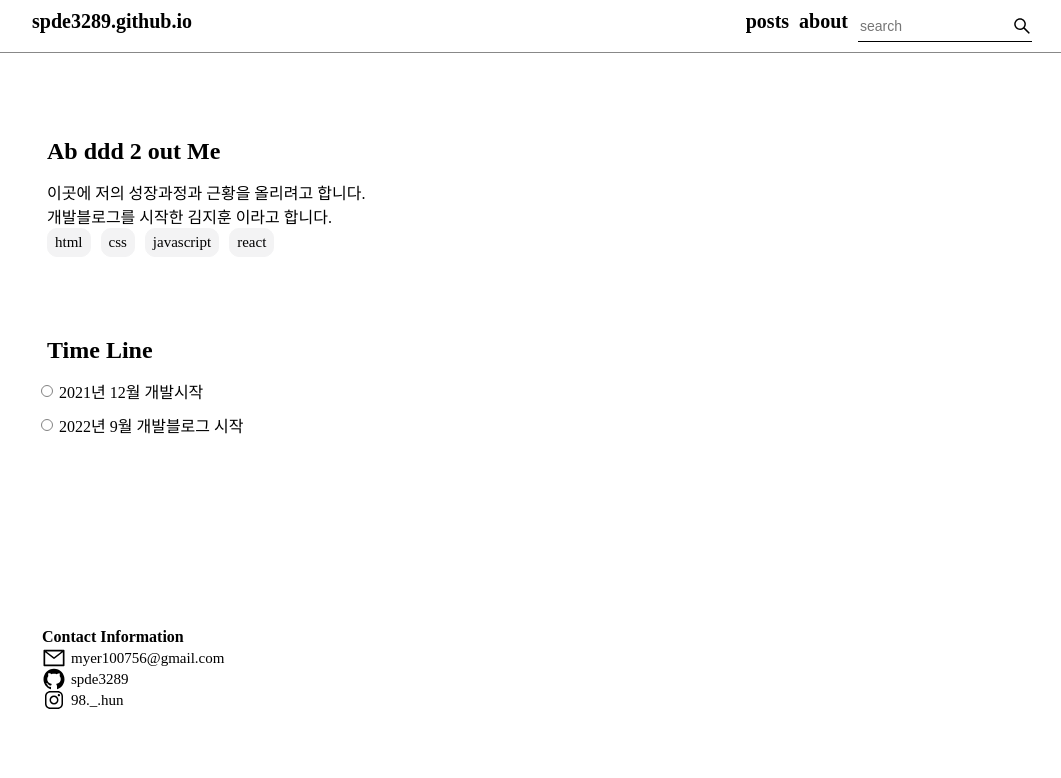
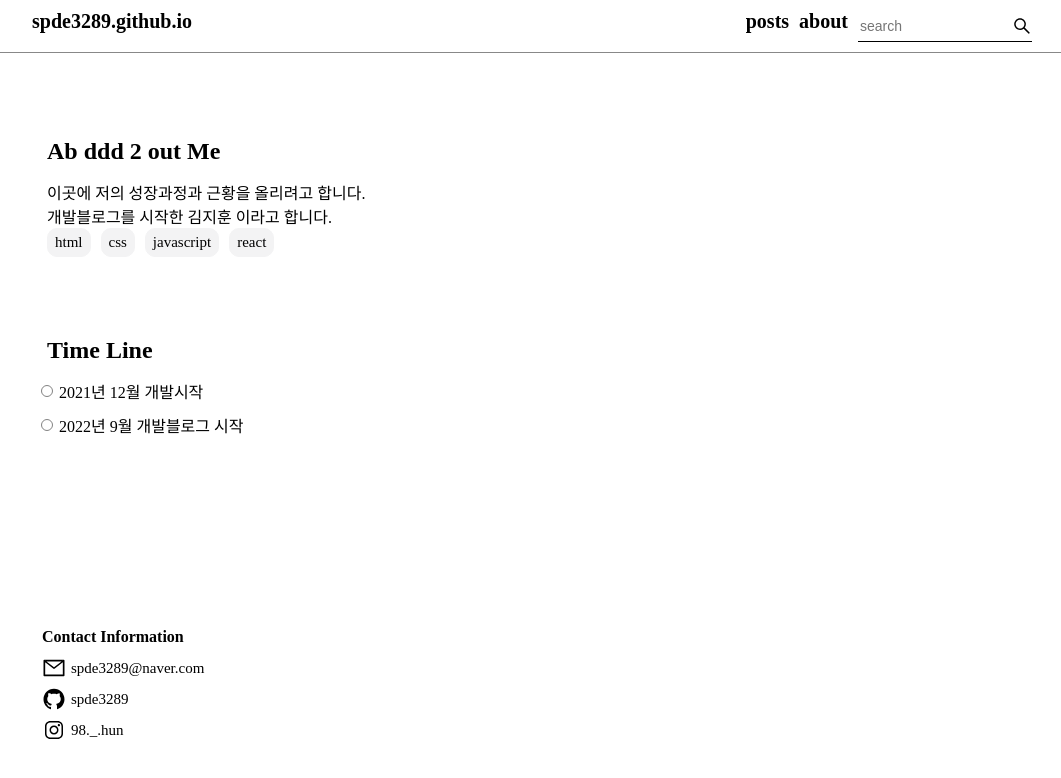
Before and after one commit to spde3289/spde3289.github.io, a React (Create React App) app: page /about in a window 1280 px wide. Shown: the top 778 px of the page, without its empty margins (108-1169 px from the left). Built offline with nearby package versions, Linux system fonts and the light colour scheme.

Commit message:
Update Footer.js

```diff
--- a/src/components/Footer.js
+++ b/src/components/Footer.js
@@ -5,10 +5,10 @@ import { IoLogoInstagram } from 'react-icons/io'
 const Footer = () => {
     return(
         <FooterBar>
-            <h2>Contact Information</h2>
+            <h2 className="title">Contact Information</h2>
             <Footerinfo>
-                <a href='mailto:spde3289@gmail.com'>
-                    <AiOutlineMail className='Icon' size='24'/>myer100756@gmail.com
+                <a href='mailto:spde3289@naver.com'>
+                    <AiOutlineMail className='Icon' size='24'/>spde3289@naver.com
                 </a>
             </Footerinfo>
             <Footerinfo>
@@ -31,11 +31,15 @@ const FooterBar = styled.footer`
     margin: 0 auto;
     margin-top: 50px;
     padding: 40px 30px 30px 50px ;
+    .title {
+        padding-bottom: 10px;
+    }
 `;
 
 const Footerinfo = styled.p`
     font-size: 15px;
     margin-right: 10px;
+    margin-bottom: 10px;
     .Icon{
         margin-bottom: -7px;
         margin-right: 5px;
```
